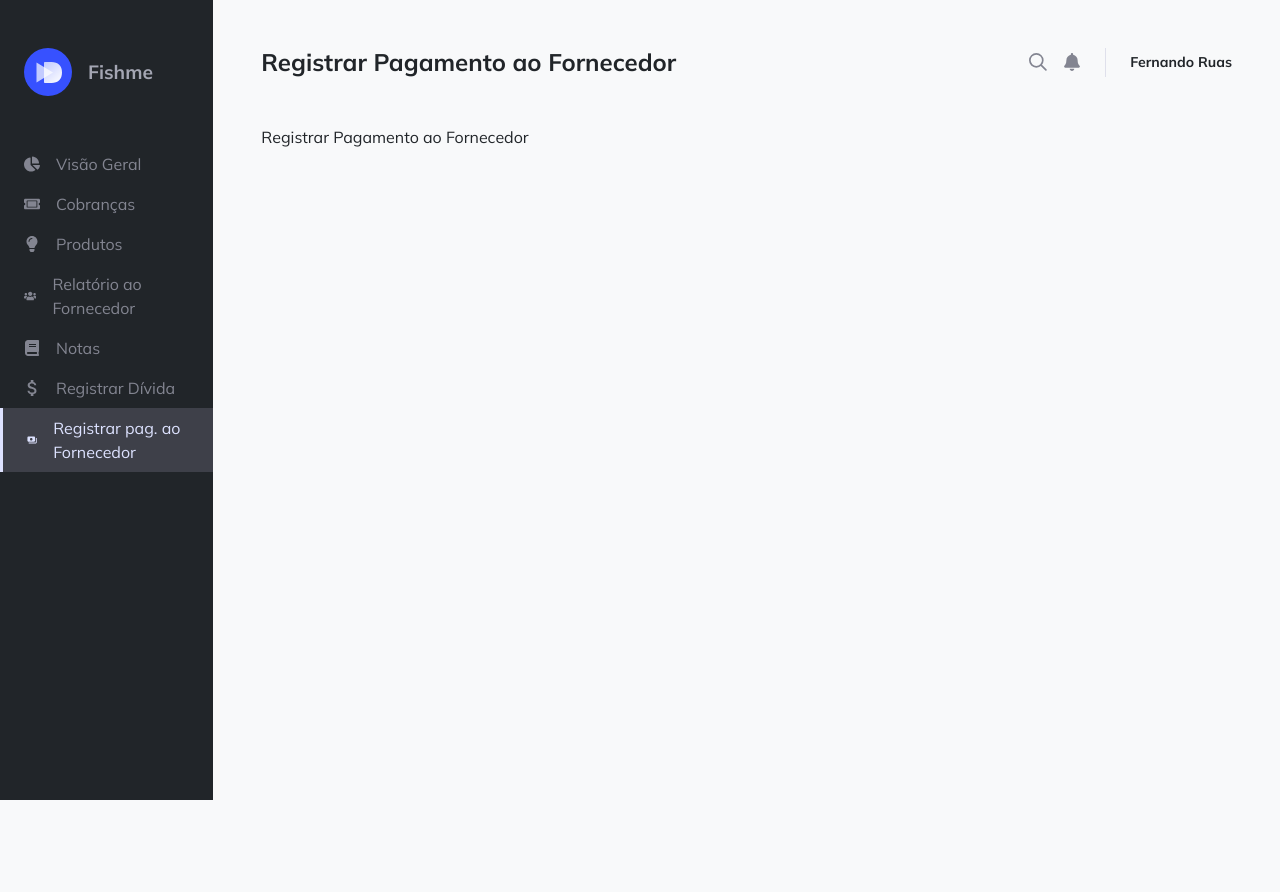
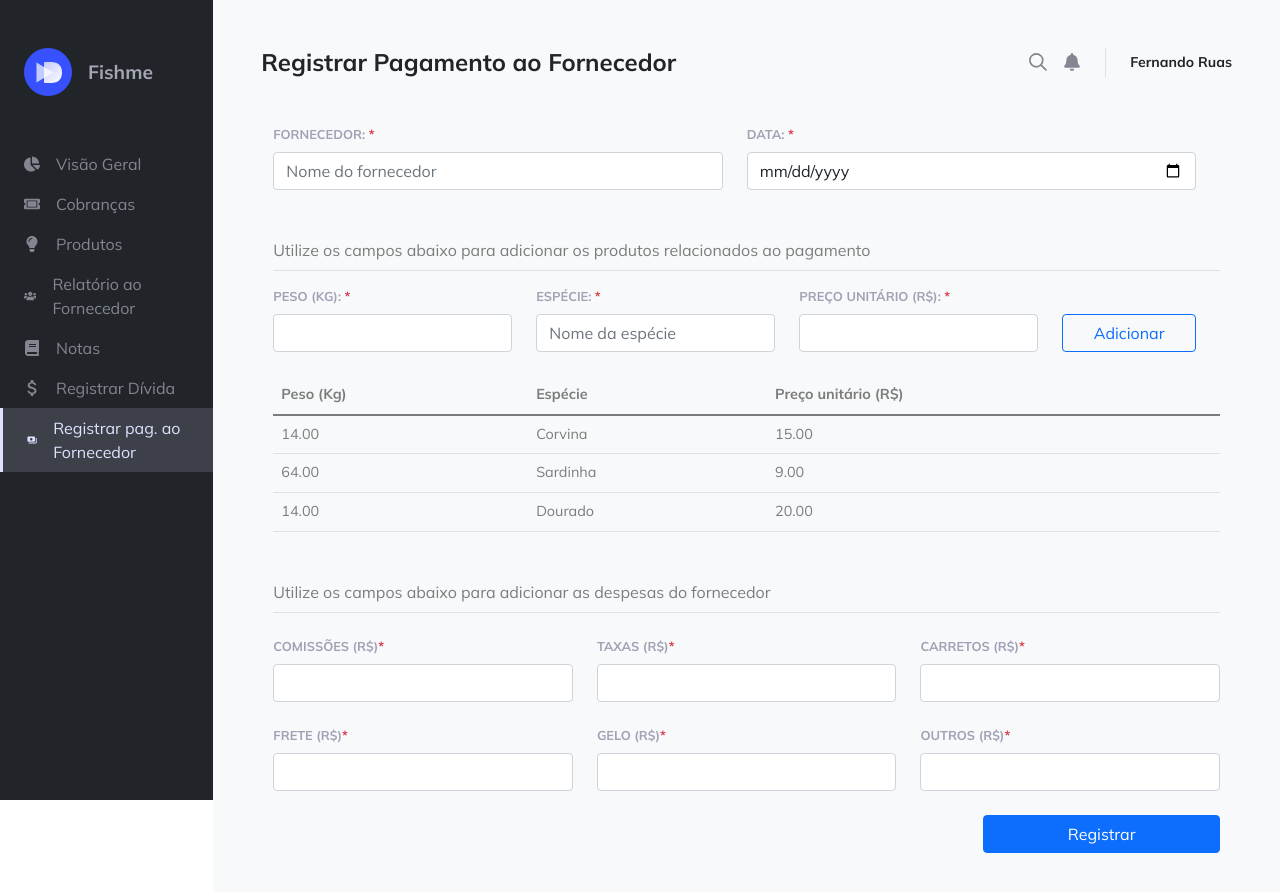
Before and after one commit to naygomes/fishme, a Next.js app in the folder frontend/: page /registrar-pagamento in a window 1280 px wide. Shown: the top 892 px of the page. Before the commit the page ends 800 px from the top, so only its background shows below. Built offline with nearby package versions, Linux system fonts and the light colour scheme.

Commit message:
add registrar divida e pagamento

```diff
--- a/frontend/components/Input.jsx
+++ b/frontend/components/Input.jsx
@@ -9,7 +9,7 @@ export default function Input({
   placeholder,
 }) {
   return (
-    <>
+    <div className="d-flex flex-column">
       <label htmlFor={htmlFor} className="form-label">
         {label?.toUpperCase()}
         <span className="text-danger fw-bold">{required ? "*" : ""}</span>
@@ -20,6 +20,6 @@ export default function Input({
         id={id}
         placeholder={placeholder}
       />
-    </>
+    </div>
   );
 }
--- a/frontend/pages/registrar-pagamento.js
+++ b/frontend/pages/registrar-pagamento.js
@@ -1,8 +1,172 @@
-import React from 'react';
-import Layout from '../components/Layout';
+import React, { useState } from "react";
+import Layout from "../components/Layout";
+import Input from "../components/Input";
 
 export default function RegistrarPagamento() {
-    return (
-        <Layout title="Registrar Pagamento ao Fornecedor">Registrar Pagamento ao Fornecedor</Layout>
-    )
+  const [produtos, setProdutos] = useState([
+    { peso: "14.00", especie: "Corvina", preco_unitario: "15.00" },
+    { peso: "64.00", especie: "Sardinha", preco_unitario: "9.00" },
+    { peso: "14.00", especie: "Dourado", preco_unitario: "20.00" },
+  ]);
+
+  return (
+    <Layout title="Registrar Pagamento ao Fornecedor">
+      <div className="container">
+        <div className="row w-100">
+          <div className="col-lg-6 col-sm-6 col-md-6">
+            <Input
+              htmlFor={"fornecedor"}
+              label="Fornecedor: "
+              required={true}
+              type="text"
+              id="fornecedor"
+              placeholder="Nome do fornecedor"
+            />
+          </div>
+
+          <div className="col-lg-6 col-sm-6 col-md-6">
+            <Input
+              htmlFor={"data"}
+              label="Data: "
+              required={true}
+              type="date"
+              id="data"
+              placeholder="dd/mm/aaaa"
+            />
+          </div>
+        </div>
+        <div className="border-bottom text-black-50 pb-2 mt-5 mb-3">
+          Utilize os campos abaixo para adicionar os produtos relacionados ao
+          pagamento
+        </div>
+
+        <div className="row w-100 align-items-end">
+          <div className="col-lg col-sm col-md">
+            <Input
+              htmlFor={"peso"}
+              label="Peso (KG): "
+              required={true}
+              type="text"
+              id="peso"
+            />
+          </div>
+
+          <div className="col-lg col-sm col-md">
+            <Input
+              htmlFor={"especie"}
+              label="Espécie: "
+              required={true}
+              type="text"
+              id="especie"
+              placeholder="Nome da espécie"
+            />
+          </div>
+
+          <div className="col-lg col-sm col-md">
+            <Input
+              htmlFor={"preco"}
+              label="Preço unitário (R$): "
+              required={true}
+              type="text"
+              id="preco"
+            />
+          </div>
+
+          <div className="col-lg-2 col-sm-2 col-md-2 h-100">
+            <button type="button" className="btn btn-outline-primary w-100">
+              Adicionar
+            </button>
+          </div>
+        </div>
+
+        <table className="table mt-4 mb-5 text-black-50">
+          <thead>
+            <tr>
+              <th scope="col">Peso (Kg)</th>
+              <th scope="col">Espécie</th>
+              <th scope="col">Preço unitário (R$)</th>
+            </tr>
+          </thead>
+          <tbody>
+            {produtos.map((item, idx) => {
+              return (
+                <tr key={idx}>
+                  {Object.values(item).map((xItem, index) => {
+                    return <td key={index}>{xItem}</td>;
+                  })}
+                </tr>
+              );
+            })}
+          </tbody>
+        </table>
+
+        <div className="border-bottom text-black-50 pb-2 mt-5 mb-4">
+          Utilize os campos abaixo para adicionar as despesas do fornecedor
+        </div>
+        <div className="row">
+          <div className="col-lg-4 col-sm-4 col-md-4">
+            <Input
+              htmlFor={"comissoes"}
+              label="Comissões (R$)"
+              required={true}
+              type="text"
+              id="comissoes"
+            />
+          </div>
+          <div className="col-lg-4 col-sm-4 col-md-4">
+            <Input
+              htmlFor={"taxas"}
+              label="Taxas (R$)"
+              required={true}
+              type="text"
+              id="taxas"
+            />
+          </div>
+          <div className="col-lg-4 col-sm-4 col-md-4">
+            <Input
+              htmlFor={"carretos"}
+              label="Carretos (R$)"
+              required={true}
+              type="text"
+              id="carretos"
+            />
+          </div>
+        </div>
+        <div className="row my-4">
+          <div className="col-lg-4 col-sm-4 col-md-4">
+            <Input
+              htmlFor={"frete"}
+              label="Frete (R$)"
+              required={true}
+              type="text"
+              id="frete"
+            />
+          </div>
+          <div className="col-lg-4 col-sm-4 col-md-4">
+            <Input
+              htmlFor={"gelo"}
+              label="Gelo (R$)"
+              required={true}
+              type="text"
+              id="gelo"
+            />
+          </div>
+          <div className="col-lg-4 col-sm-4 col-md-4">
+            <Input
+              htmlFor={"outros"}
+              label="Outros (R$)"
+              required={true}
+              type="text"
+              id="outros"
+            />
+          </div>
+        </div>
+        <div className="d-flex flex-row justify-content-end w-100 mt-4">
+          <button type="button" className="btn btn-primary w-25">
+            Registrar
+          </button>
+        </div>
+      </div>
+    </Layout>
+  );
 }
```
Also changed, not shown: frontend/pages/registrar-divida.js (+118 -5 lines).
